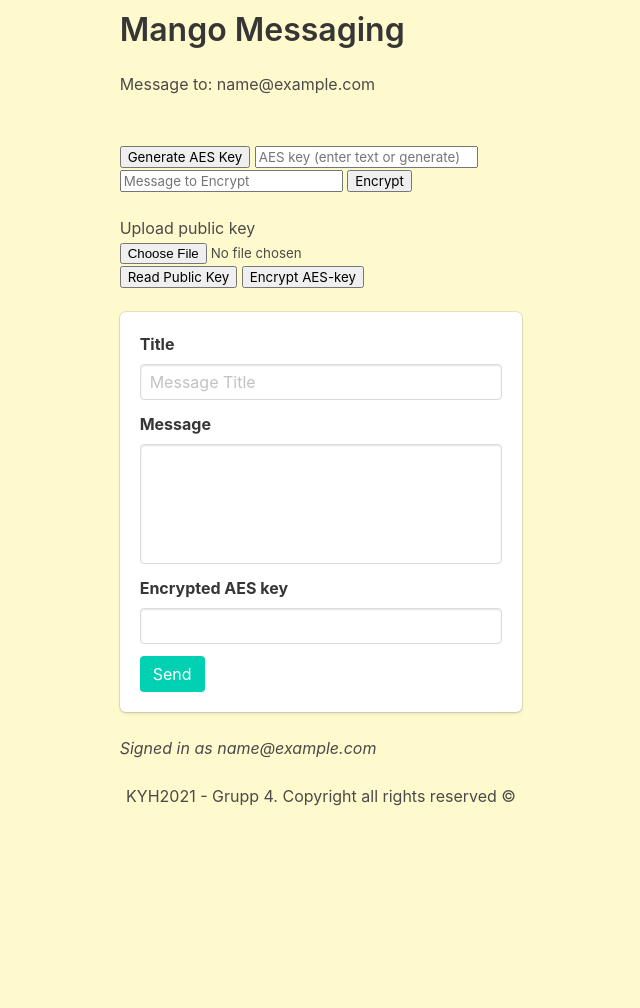
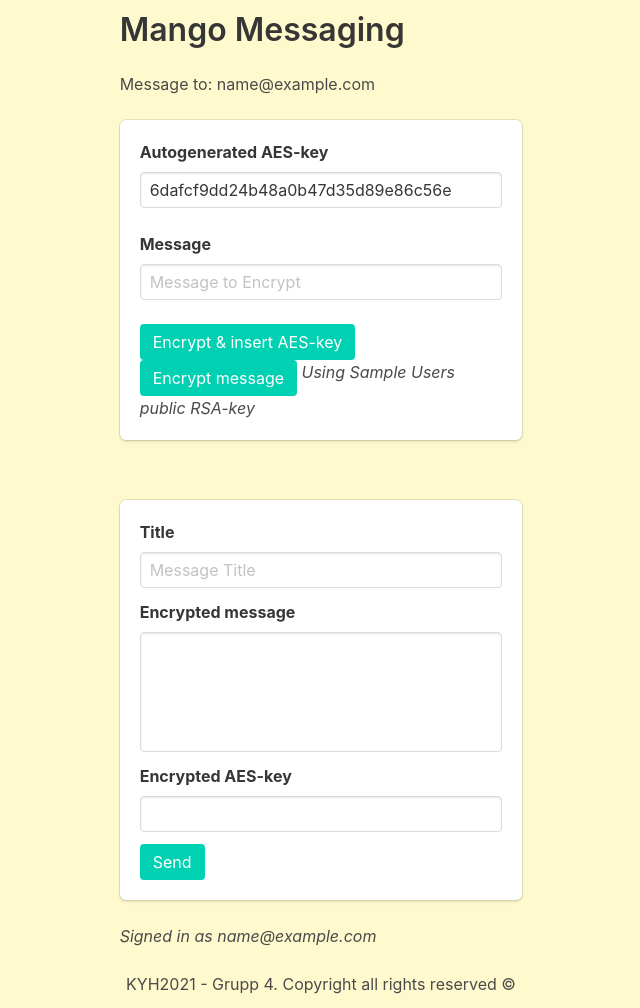
Before and after one commit to Jearnest94/Grupp_Fyra_Projektarbete, a Flask app: page /messages/1 in a window 1280 px wide. Shown: the part 52-1060 px from the top of the page, without its empty margins (319-959 px from the left). Before the commit the page ends 858 px from the top, so only its background shows below. Run offline with Flask 2, Linux system fonts and the light colour scheme; a user stored in the database is signed in; tables that the repository leaves empty hold one stand-in row (values such as "Sample post"); some libraries are stand-ins or nearby versions.

Commit message:
Improved UX for sending messages. Automated most of the encryption process(AES+RSA)

```diff
--- a/blueprints/user/__init__.py
+++ b/blueprints/user/__init__.py
@@ -3,7 +3,8 @@ from flask import Blueprint, render_template, session, request, redirect, url_fo
 from flask_login import current_user, login_required, logout_user
 import mqtt_publish
 from app import db
-from controllers.message_controller import get_user_messages, create_message, mark_as_read, print_notification, create_chat, \
+from controllers.message_controller import get_user_messages, create_message, mark_as_read, print_notification, \
+    create_chat, \
     mark_as_notified
 from controllers.user_controller import get_all_users, get_user_by_id, get_user_server_ip
 from models import User, Message, message_recv, Chat
@@ -64,7 +65,8 @@ def profile_get_user(user_id):
     name_client = get_user_by_id(user_id)
     ip_server = get_user_server_ip()
     messages_data = db.session.query(Message.has_been_read, message_recv).join(Message).all()
-    return render_template('profile_user.html', recipient=recipient, messages_data=messages_data, name_client=name_client,
+    return render_template('profile_user.html', recipient=recipient, messages_data=messages_data,
+                           name_client=name_client,
                            ip_server=ip_server, chat_data=chat_data)
 
 
@@ -82,6 +84,7 @@ def inbox_get():
 def chat_requests_get():
     chat_data = db.session.query(Chat).all()
     return render_template('chat_requests.html', chat_data=chat_data)
+
 
 @bp_user.get('/chat_confirm')
 def chat_confirm():
--- a/templates/messages.html
+++ b/templates/messages.html
@@ -12,28 +12,33 @@
         <h1 class="title">Mango Messaging</h1>
         <p>Message to: {{ recipient.email }}</p>
         <br/>
-        <br/>
-        <button onclick="generateKey()">Generate AES Key</button>
-        <input id="key" placeholder="AES key (enter text or generate)" />
-
-        <br/>
-        <input id="plain" placeholder="Message to Encrypt" />
-        <button onclick="encrypt()">Encrypt</button>
-        <br/>
-        <br/>
+        <div class="field">
+            <div class="box">
+                <div class="control">
+                    <label class="label">Autogenerated AES-key</label>
+                    <input id="key" class="input text" placeholder="Autogenerated AES-Key"/>
+                    <br/>
+                    <br/>
+                    <label class="label">Message</label>
+                    <input id="plain" class="input text" placeholder="Message to Encrypt"/>
+                    <br/>
+                    <br/>
+                    <button class="button is-primary" onclick="rsaEncrypt()">Encrypt & insert AES-key</button>
+                    <button class="button is-primary" onclick="encrypt()">Encrypt message</button>
+                    <i>Using {{ recipient.name }}s public RSA-key</i>
 
 
 
-        <p>Upload public key</p>
-        <input type="file" id="pub-file" enctype="multipart/form-data" />
-        <button onclick="readPublicKey()">Read Public Key</button><span id="pub-loaded"></span>
+                </div>
+            </div>
+        </div>
+        <br/>
 
-        <button onclick="rsaEncrypt()">Encrypt AES-key</button>
-        <br/>
         <br/>
         <form action="{{ url_for('bp_user.messages_post',user_id = recipient.id) }}" method="POST" class="box">
 
             <input type="hidden" name="user_id" value="{{ recipient.id }}">
+            <input type="hidden" name="public_RSA" id="public_RSA" value="{{ recipient.public_RSA }}">
 
             <div class="field">
                 <label class="label">Title</label>
@@ -43,16 +48,17 @@
             </div>
 
             <div class="field">
-                <label class="label">Message</label>
+                <label class="label">Encrypted message</label>
                 <div class="control">
                     <input id="cipher" name="content" class="input textarea" type="text" placeholder="">
                 </div>
             </div>
 
             <div class="field">
-                <label class="label">Encrypted AES key</label>
+                <label class="label">Encrypted AES-key</label>
+
                 <div class="control">
-                <input id="encrypted_AES" name="encrypted_AES_key" class="input text" type="text" placeholder="">
+                    <input id="encrypted_AES" name="encrypted_AES_key" class="input text" type="text" placeholder="">
                 </div>
             </div>
 
@@ -113,9 +119,13 @@
             // Create a RSA object
             let rsaEncrypt = new JSEncrypt();
             // Set the public key we want to use for encryption
-            rsaEncrypt.setPublicKey(publicKey);
+            rsaEncrypt.setPublicKey(document.getElementById("public_RSA").value);
             // Show the encrypted message on the page
             document.getElementById("encrypted_AES").value = rsaEncrypt.encrypt(AES_key);
         }
+
+        generateKey()
+
+
     </script>
 {% endblock %}
```
Also changed, not shown: templates/profile.html (+5 -5 lines), templates/profile_user.html (+22 -8 lines), 2 other files.
